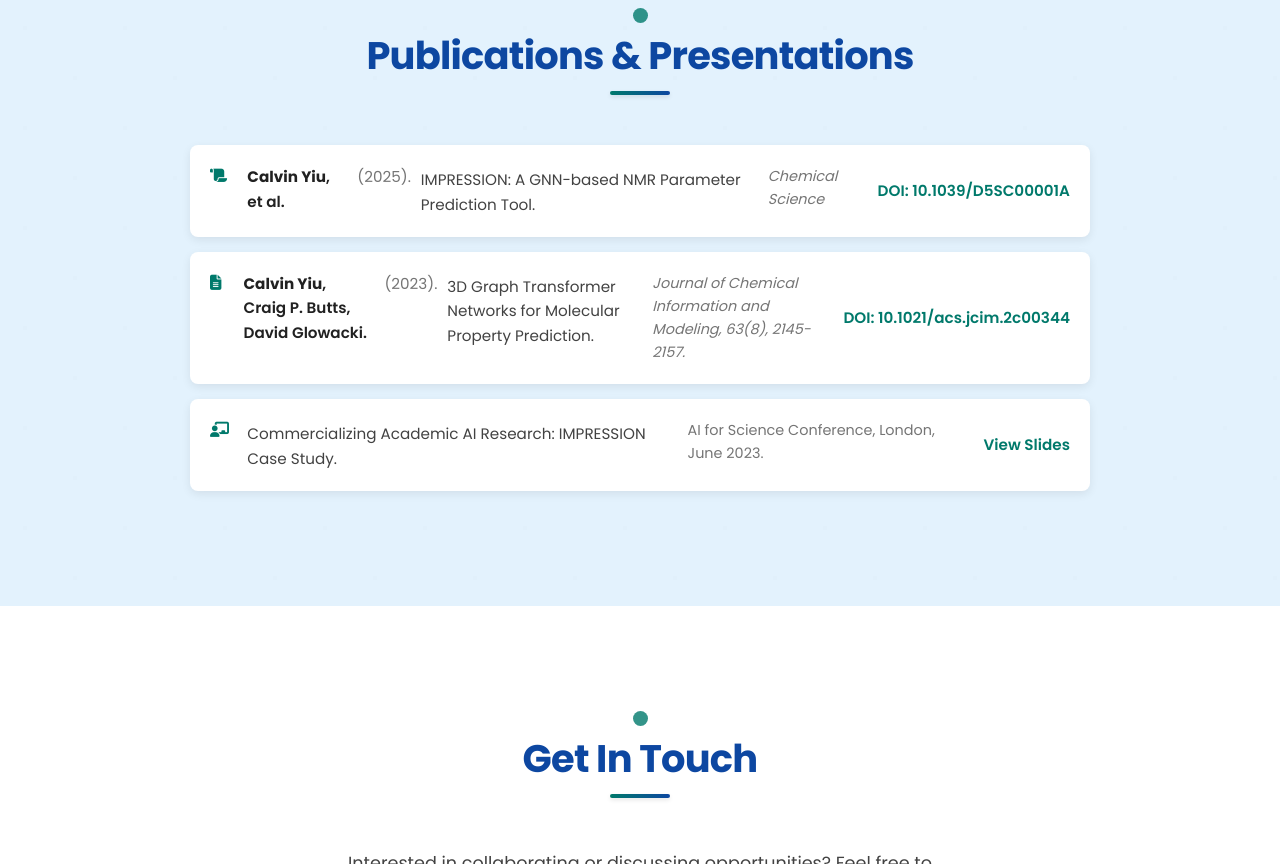
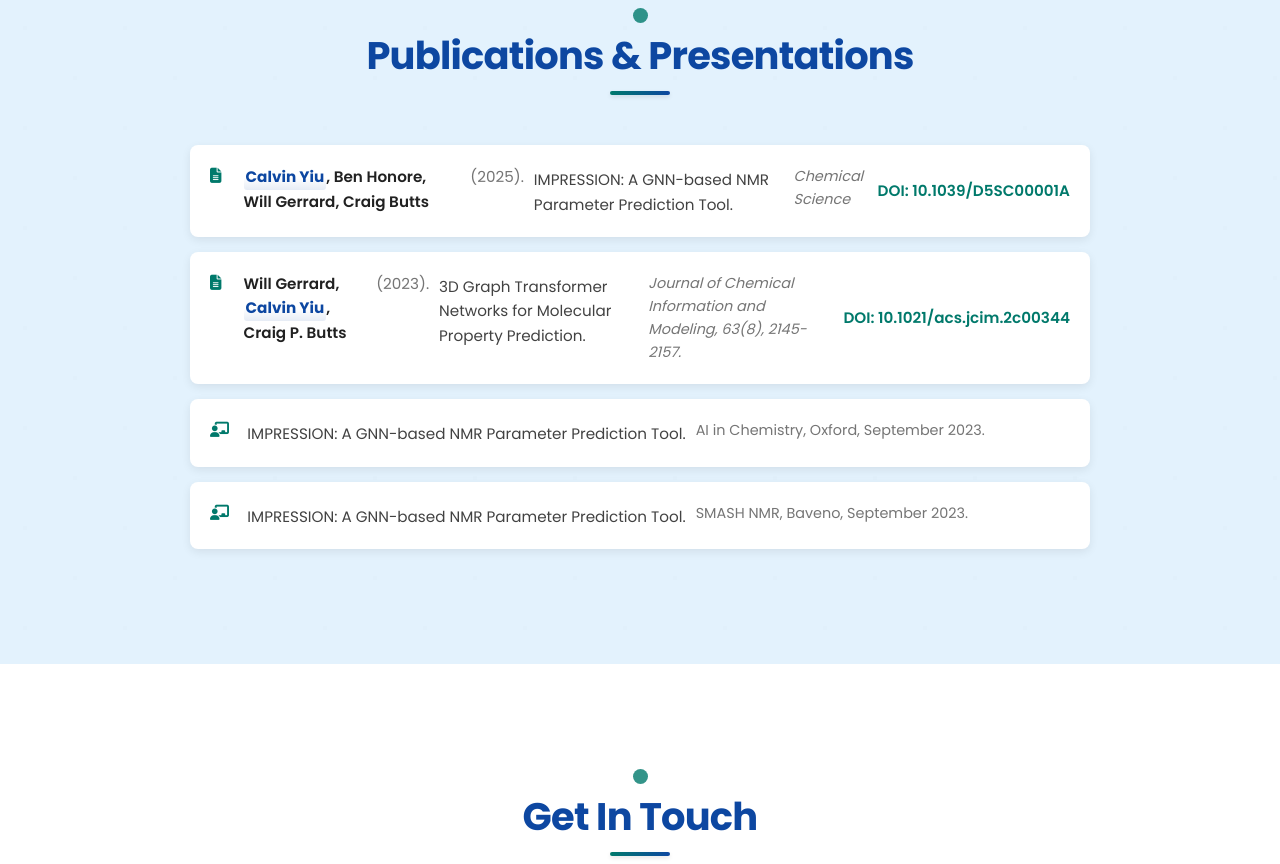
Before and after one commit to CalvinCYY/CalvinCYY.github.io, a plain HTML site: page index.html in a window 1280 px wide. Shown: the part 3542-4406 px from the top of the page. Drawn offline with nearby package versions, Linux system fonts and the light colour scheme; animation ran at ten frames a second.

Commit message:
Improved clarity on author section

```diff
--- a/index.html
+++ b/index.html
@@ -280,8 +280,8 @@
                 <h2 class="section-title">Publications & Presentations</h2>
                 <ul class="publications-list">
                     <li class="reveal-on-scroll">
-                        <i class="fas fa-scroll icon-list"></i>
-                        <span class="pub-authors"><strong>Calvin Yiu</strong>, et al.</span>
+                        <i class="fas fa-file-alt icon-list"></i>
+                        <span class="pub-authors"><span class="author-name">Calvin Yiu</span>, Ben Honore, Will Gerrard, Craig Butts</span>
                         <span class="pub-year">(2025).</span>
                         <span class="pub-title">IMPRESSION: A GNN-based NMR Parameter Prediction Tool.</span>
                         <em class="pub-journal">Chemical Science</em>
@@ -289,7 +289,7 @@
                     </li>
                     <li class="reveal-on-scroll">
                         <i class="fas fa-file-alt icon-list"></i>
-                        <span class="pub-authors"><strong>Calvin Yiu</strong>, Craig P. Butts, David Glowacki.</span>
+                        <span class="pub-authors">Will Gerrard, <span class="author-name">Calvin Yiu</span>, Craig P. Butts</span>
                         <span class="pub-year">(2023).</span>
                         <span class="pub-title">3D Graph Transformer Networks for Molecular Property Prediction.</span>
                         <em class="pub-journal">Journal of Chemical Information and Modeling, 63(8), 2145-2157.</em>
@@ -297,9 +297,15 @@
                     </li>
                     <li class="reveal-on-scroll">
                         <i class="fas fa-chalkboard-teacher icon-list"></i>
-                        <span class="pub-title">Commercializing Academic AI Research: IMPRESSION Case Study.</span>
-                        <span class="pub-conference">AI for Science Conference, London, June 2023.</span>
-                        <a href="https://github.com/CalvinCYY/presentations/ai-science-2023" target="_blank" class="pub-link">View Slides</a>
+                        <span class="pub-title">IMPRESSION: A GNN-based NMR Parameter Prediction Tool.</span>
+                        <span class="pub-conference">AI in Chemistry, Oxford, September 2023.</span>
+                       <!-- <a href="https://github.com/CalvinCYY/presentations/ai-science-2023" target="_blank" class="pub-link">View Slides</a> -->
+                    </li>
+                    <li class="reveal-on-scroll">
+                        <i class="fas fa-chalkboard-teacher icon-list"></i>
+                        <span class="pub-title">IMPRESSION: A GNN-based NMR Parameter Prediction Tool.</span>
+                        <span class="pub-conference">SMASH NMR, Baveno, September 2023.</span>
+                        <!-- <a href="https://github.com/CalvinCYY/presentations/ai-science-2023" target="_blank" class="pub-link">View Slides</a> -->
                     </li>
                 </ul>
             </div>
--- a/style.css
+++ b/style.css
@@ -881,6 +881,22 @@ ul {
     color: var(--dark-text);
 }
 
+.pub-authors .author-name {
+    font-weight: 800;
+    color: var(--primary-color);
+    position: relative;
+    padding: 0 2px;
+    background: linear-gradient(to bottom, transparent 50%, rgba(13, 71, 161, 0.1) 100%);
+    border-radius: 3px;
+    display: inline-block;
+    transition: all 0.2s ease;
+}
+
+.pub-authors .author-name:hover {
+    background: linear-gradient(to bottom, transparent 50%, rgba(13, 71, 161, 0.2) 100%);
+    transform: translateY(-1px);
+}
+
 .pub-year {
     color: var(--grey-text);
     margin-left: 5px;
```
